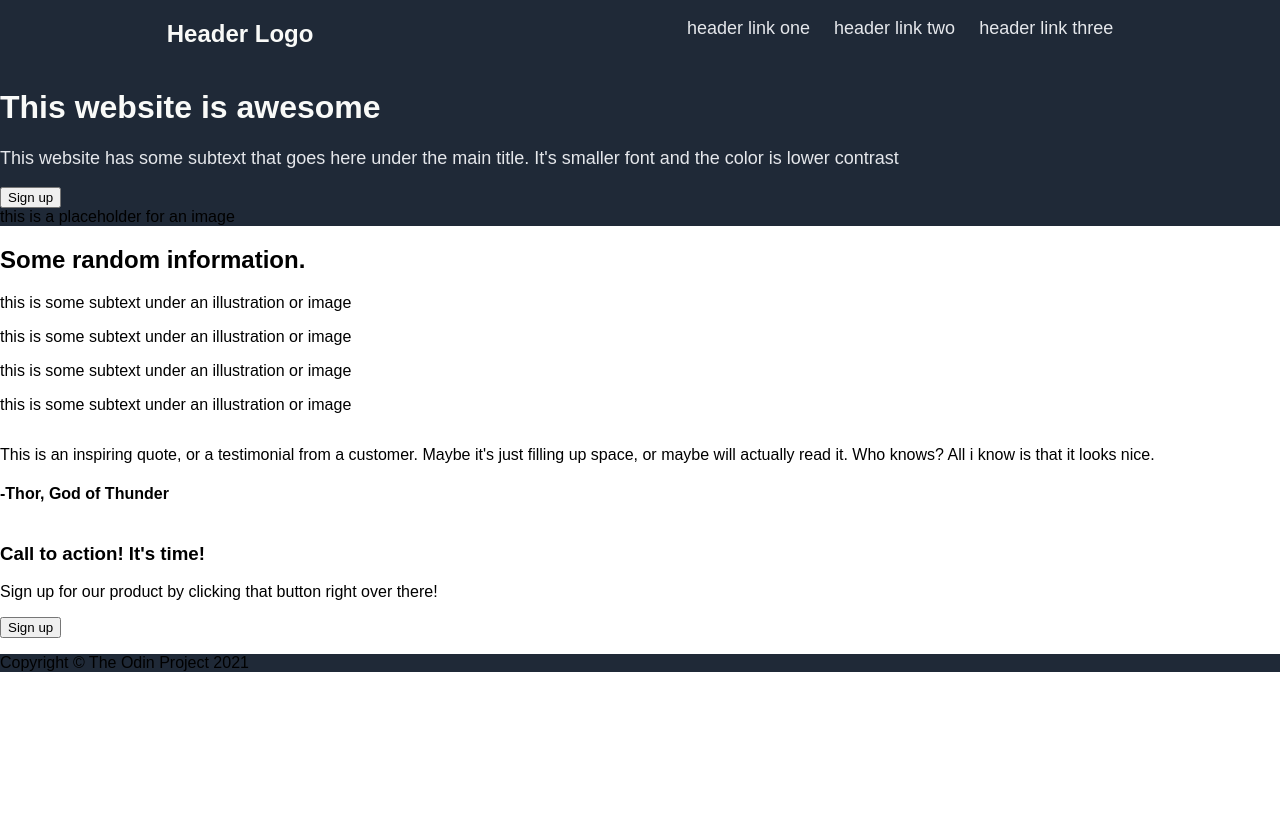
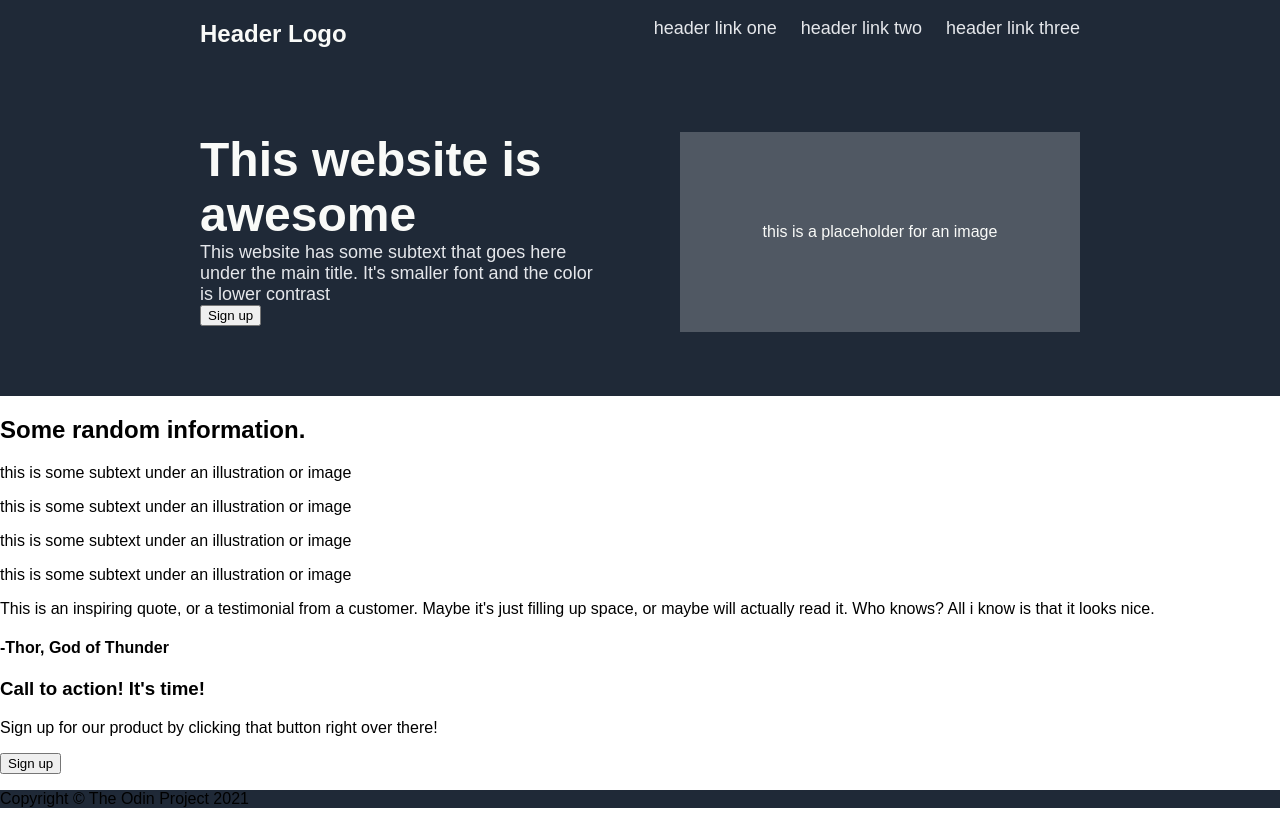
Before and after one commit to kitsuroi/odin-landing-page, a plain HTML site: page index.html in a window 1280 px wide. Before the commit the page ends 800 px from the top, so only its background shows below. Drawn offline with Linux system fonts and the light colour scheme.

Commit message:
feat(style): layout hero in correct position

```diff
--- a/index.html
+++ b/index.html
@@ -16,10 +16,14 @@
         <li><a>header link three</a></li>
       </ul>
     </div>
-    <h1 class="hero-title">This website is awesome</h1>
-    <p class="hero-text">This website has some subtext that goes here under the main title. It's smaller font and the color is lower contrast</p>
-    <button>Sign up</button>
-    <div>this is a placeholder for an image</div>
+    <div class="hero-content">
+      <div class="hero-container">
+        <h1>This website is awesome</h1>
+        <p class="hero-text">This website has some subtext that goes here under the main title. It's smaller font and the color is lower contrast</p>
+        <button>Sign up</button>
+      </div>
+      <div class="hero-img">this is a placeholder for an image</div>
+    </div>
   </div>
   <div class="content">
     <h2>Some random information.</h2>
--- a/style.css
+++ b/style.css
@@ -1,8 +1,6 @@
 body {
   font-family: Arial, Helvetica, sans-serif;
   margin: 0px;
-  display: flex;
-  flex-direction: column;
 }
 
 a {
@@ -20,13 +18,25 @@ ul {
   background-color: #1F2937;
 }
 
+.hero {
+  display: flex;
+  flex-direction: column;
+  padding: 0px 200px;
+}
+
 .header {
   display: flex;
-  justify-content: space-around;
+  justify-content: space-between;
+}
+
+.hero-content{
+  display: flex;
+  justify-content: space-between;
+  padding: 64px 0px;
 }
 
 .logo,
-.hero-title {
+h1 {
   color: #F9FAF8;
 }
 
@@ -34,9 +44,10 @@ ul {
   font-size: 24px;
 }
 
-.hero-tile {
+h1 {
   font-size: 48px;
-  font-weight: 900;
+  font-weight: bolder;
+  margin: 0px;
 }
 
 .links,
@@ -44,3 +55,22 @@ ul {
   color: #E5E7EB;
   font-size: 18px;
 }
+
+.hero-text{
+  margin: 0px;
+}
+
+
+.hero-container{
+  width: 400px;
+}
+
+.hero-img {
+  background-color: #e5e7eb3f;
+  color: #F9FAF8;
+  width: 400px;
+  height: 200px;
+  display: flex;
+  justify-content: center;
+  align-items: center;
+}
```
